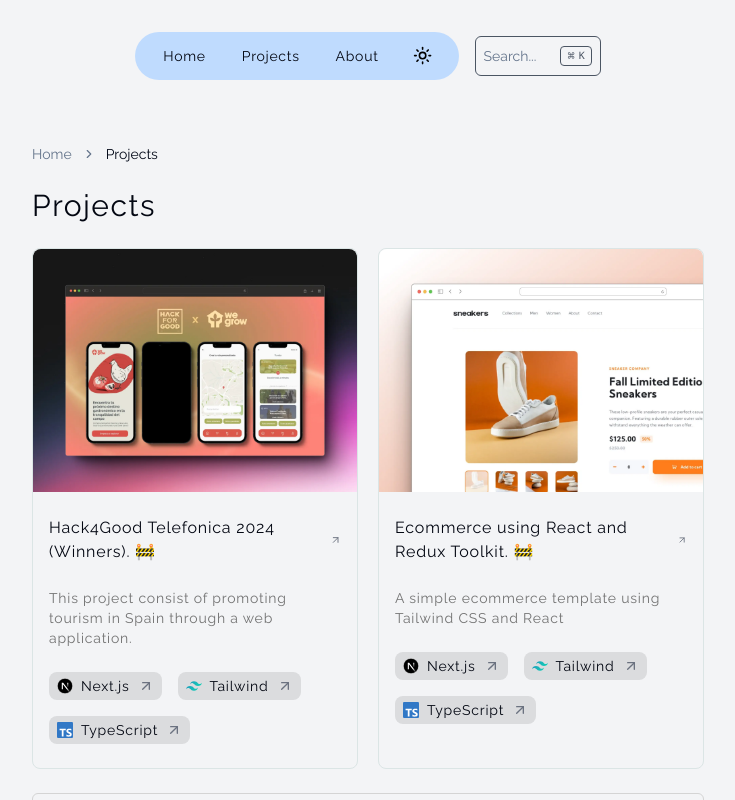
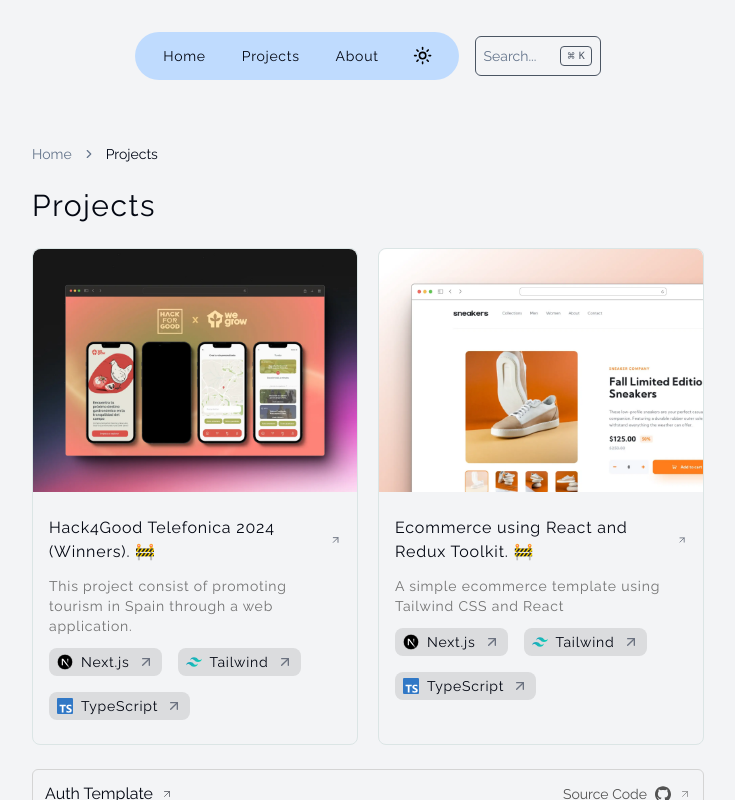
Before and after one commit to ecaleb97/ecaleb.dev, a Next.js app: page /projects in a window 1280 px wide. Shown: the top 800 px of the page, without its empty margins (272-1007 px from the left). Built offline with nearby package versions, Linux system fonts and the light colour scheme.

Commit message:
refactor: Update project item component styling and description

```diff
--- a/src/components/project/project-item.tsx
+++ b/src/components/project/project-item.tsx
@@ -24,7 +24,7 @@ export function ProjectItem({
           className='rounded-t-lg object-cover w-full'
         />
         <article
-          className='w-full px-4 py-6 rounded-b-lg flex flex-col gap-6
+          className='w-full px-4 py-6 rounded-b-lg flex flex-col gap-3
           dark:text-[#fafafa]'
         >
           <header>
@@ -39,7 +39,11 @@ export function ProjectItem({
             </Link>
 
           </header>
-          <p className='font-light text-sm text-neutral-500'>{description}</p>
+          <p
+            className='text-sm text-neutral-500 dark:text-neutral-400'
+          >
+            {description}
+          </p>
           <footer>
             <ul className='flex flex-wrap gap-4'>
               {tags.map((tag: ProjectTag) => (
```
